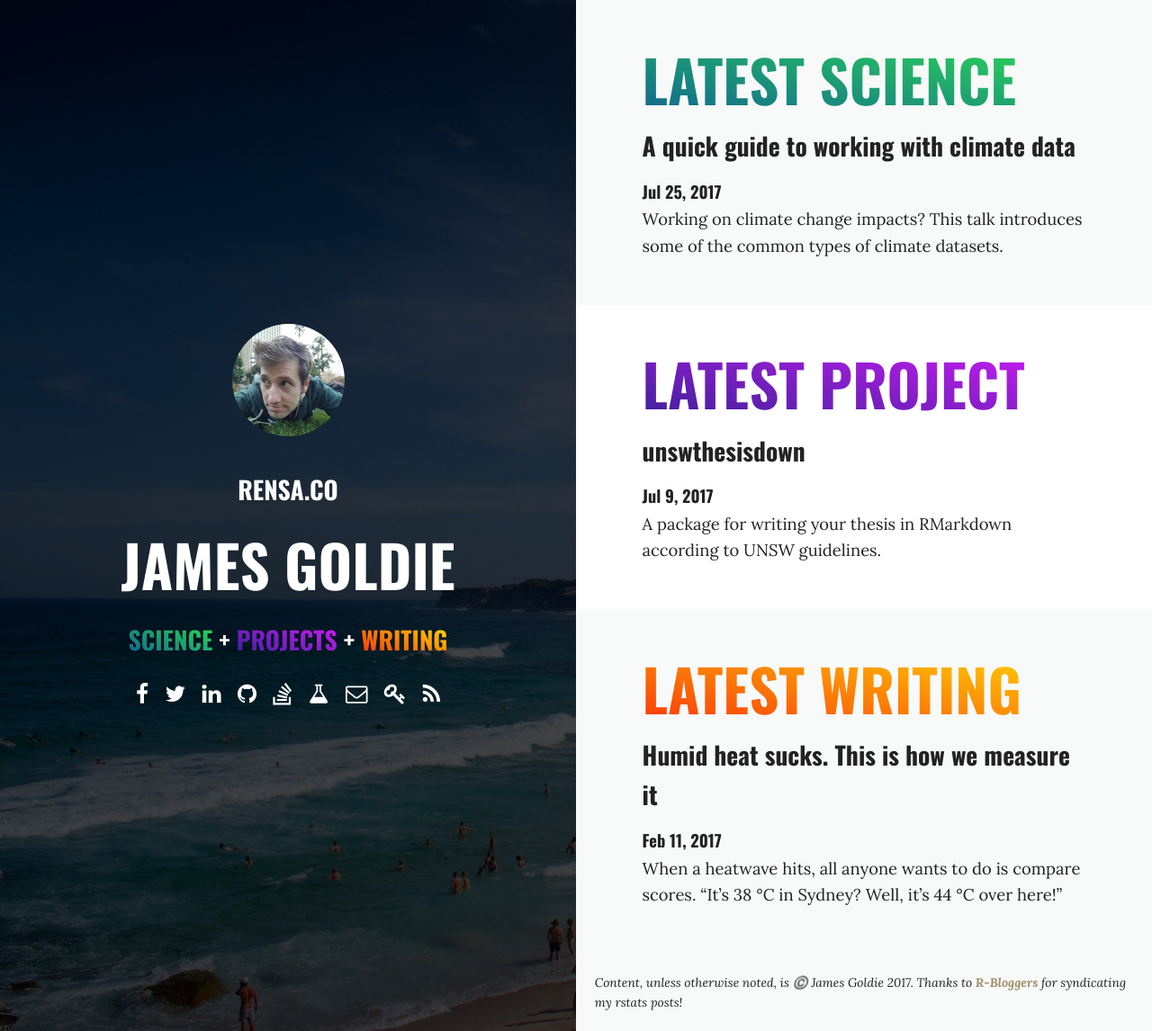
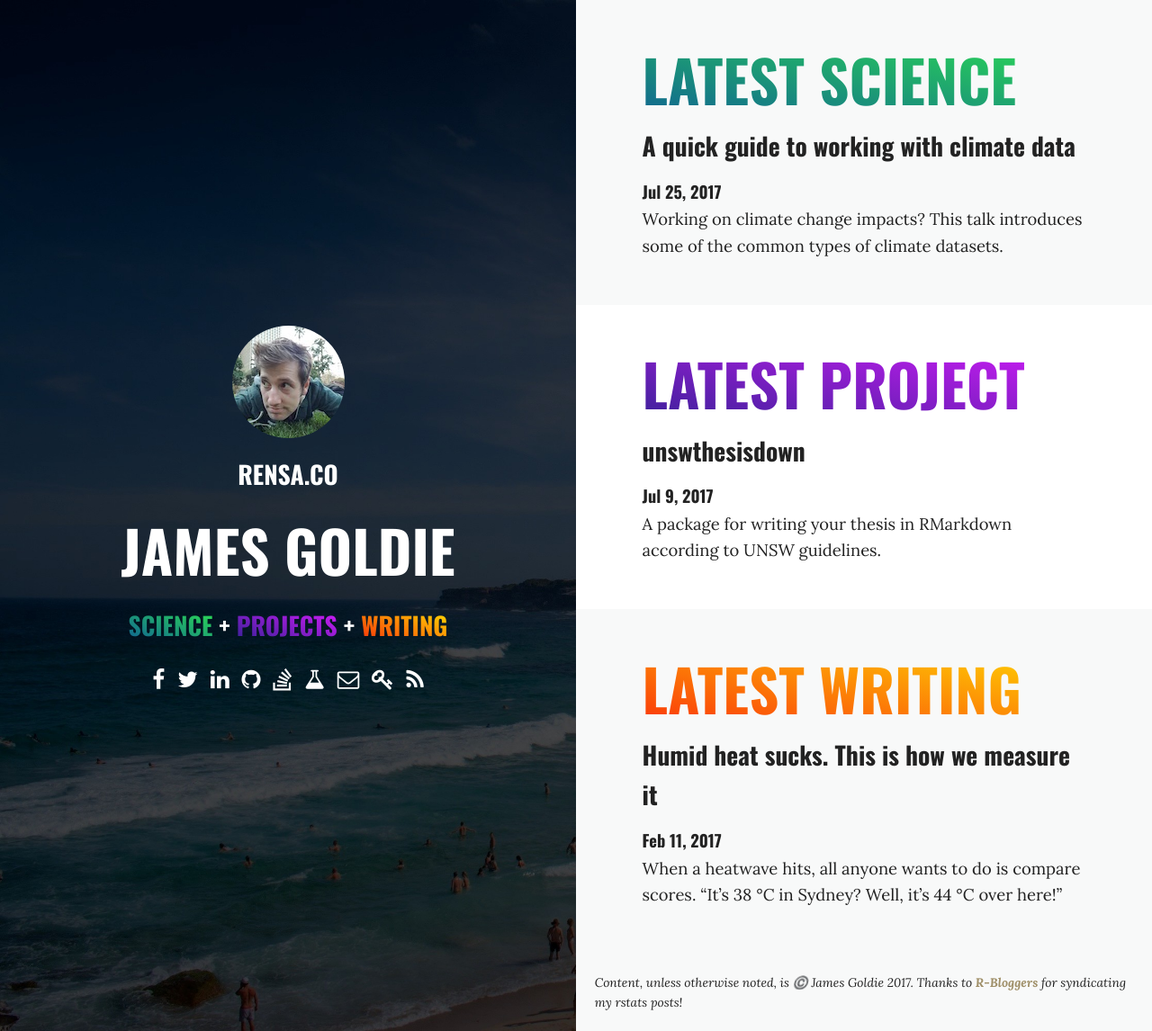
Before and after one commit to rensa/rensa.github.io, a Jekyll site: the page built from index.html, in a window 1280 px wide and 1146 px high. Shown: the whole window at 90% size. Built offline with Jekyll 4.4.1, drawn with Linux system fonts in a browser that asks for light colours; nearby versions of some CDN libraries.

Commit message:
Social icon and profile pic tweaks

```diff
--- a/_sass/_components.scss
+++ b/_sass/_components.scss
@@ -304,12 +304,15 @@
 
   &__social {
     display: flex;
+    flex-wrap: wrap;
+    justify-content: flex-end;
     margin-top: 1em;
 
     /* social icon colours (except in cards) */
     li a
     {
       color: #fff;
+      margin-bottom: 0.75em;
 
       &:hover
       {
@@ -322,8 +325,8 @@
 
     }
 
-    & > *:not(:last-child) {
-      margin-right: 1em;
+    & > *:not(:first-child) {
+      margin-left: 0.75em;
     }
   }
 }
@@ -585,12 +588,14 @@
     position: relative;
     padding: 1em 1em 0 1em;
     background-color: none;
+    margin-bottom: 1em;
 
     @media (min-width: $mq-md) {
       min-height: 15em;
       padding: 2.5em 1em;
       flex-basis: 35%;
       max-width: 35%;
+      margin-bottom: 0;
     }
 
     &:after {
@@ -600,11 +605,13 @@
     &> figure
     {
       position: static;
-      height: 150px;
-      width: 150px;
+      height: 125px;
+      width: 125px;
+      min-height: 125px;
       margin: auto;
       border-radius: 50%;
       background-color: none;
+
     }
 
     &.home
@@ -613,7 +620,7 @@
         height: 125px;
         width: 125px;
         min-height: 125px;
-        margin-bottom: 2em;
+        margin-bottom: 1em;
         padding: 0;
         &> figure
         {
@@ -641,9 +648,15 @@
   &__social {
     display: flex;
     justify-content: flex-end;
+    flex-wrap: wrap;
 
-    & > *:not(:last-child) {
-      margin-right: 1em;
+    li a
+    {
+      margin-bottom: 0.75em;
+    }
+
+    & > *:not(:first-child) {
+      margin-left: 1em;
     }
   }
 }
```
Also changed, not shown: assets/me.jpg.
